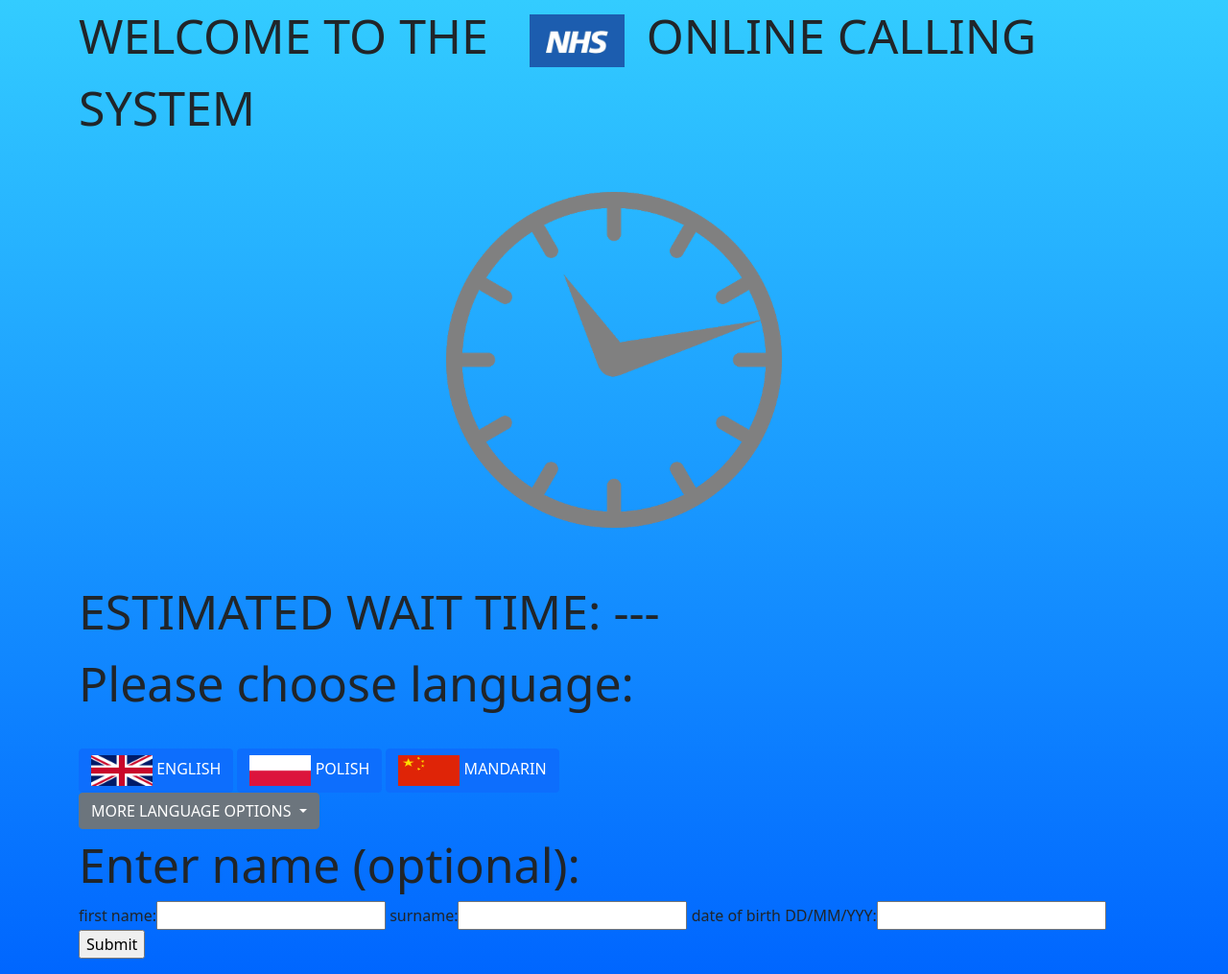
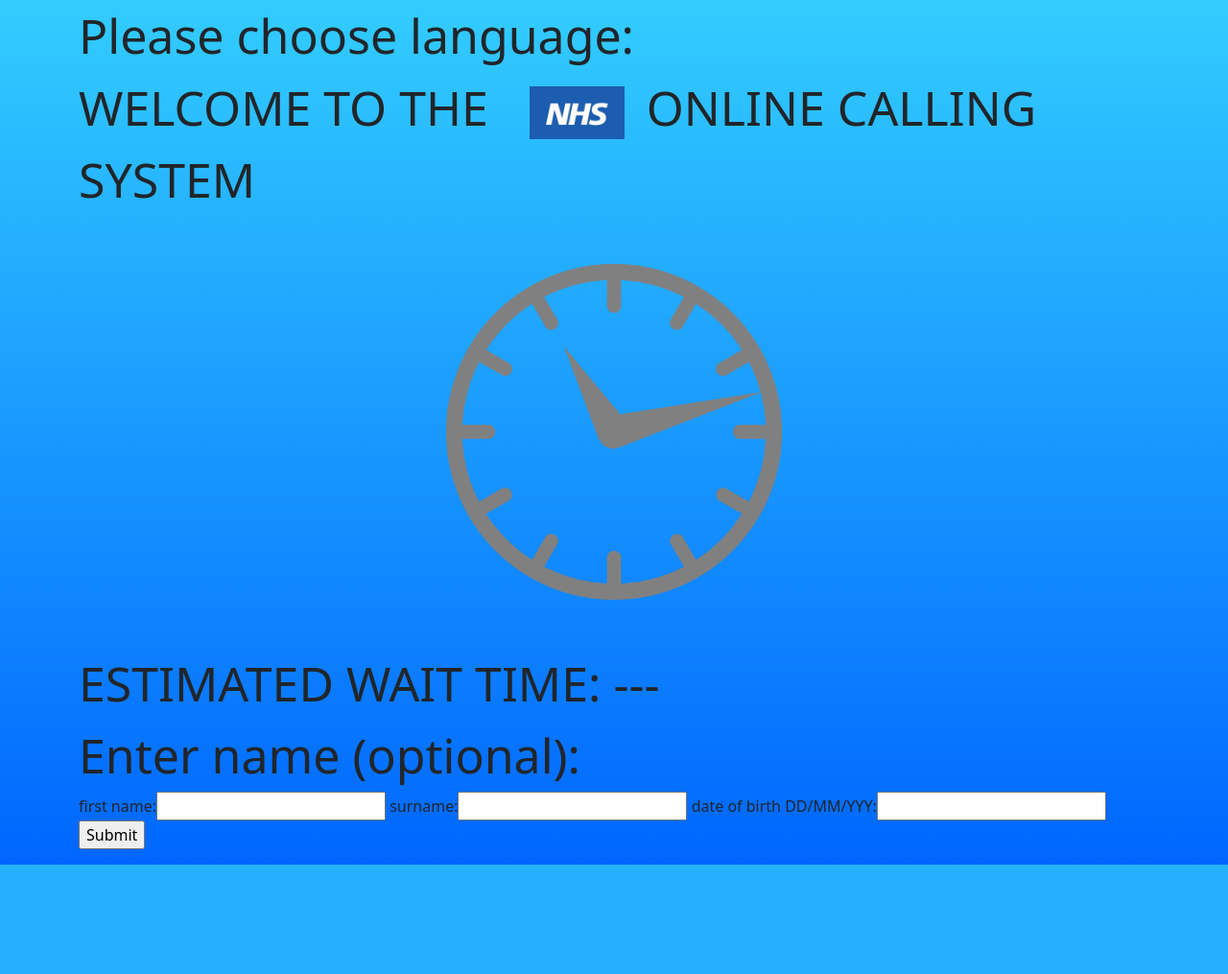
Before and after one commit to UCLComputerScience/COMP0016_Team34.github.io, a Django app: page / in a window 1280 px wide. Shown: the whole page at 96% size. After the commit the page ends 901 px from the top, so only its background shows below. Run offline with Django 3.2, Linux system fonts and the light colour scheme.

Commit message:
Update index.html

```diff
--- a/Django/templates/caller/index.html
+++ b/Django/templates/caller/index.html
@@ -9,6 +9,30 @@
 		<link href="https://cdn.jsdelivr.net/npm/bootstrap@5.0.0-beta1/dist/css/bootstrap.min.css" rel="stylesheet" integrity="sha384-giJF6kkoqNQ00vy+HMDP7azOuL0xtbfIcaT9wjKHr8RbDVddVHyTfAAsrekwKmP1" crossorigin="anonymous">
 
 	</head>
+
+
+	<div class="container">
+		<div class="row">
+			<div class="col"></div>
+			<div class="col-12">
+				<div class="introtext">
+					Please choose language:
+				</div>
+
+				<div id="google_translate_element"></div>
+
+				<script type="text/javascript">
+				function googleTranslateElementInit() {
+					  new google.translate.TranslateElement({pageLanguage: 'en'}, 'google_translate_element');
+				}
+				</script>
+
+				<script type="text/javascript" src="//translate.google.com/translate_a/element.js?cb=googleTranslateElementInit"></script>
+
+			</div>
+			<div class="col"></div>
+		</div>
+	</div>
 
 
 	<body>
@@ -49,42 +73,8 @@
 				</div>
 			</div>
 
-			<div class="container">
-				<div class="row">
-					<div class="col"></div>
-					<div class="col-12">
-						<div class="introtext">
-							Please choose language:
-						</div>
-					</div>
-					<div class="col"></div>
-				</div>
-			</div>
 
-			<div class="container">
-				<div class="row">
-					<div class="col"></div>
-					<div class="col-12">
-						<div class="d-grid gap-2 d-md-block" style="padding: 30px 0 0 0;">
-  							<button class="btn btn-primary" type="button"><img src="{% static '/caller/uk_flag.png' %}" style="width: 64px;height: 32px; margin: auto;"/> ENGLISH</button>
-  							<button class="btn btn-primary" type="button"><img src="{% static '/caller/polish_flag.png' %}" style="width: 64px;height: 32px;"/> POLISH</button>
-  							<button class="btn btn-primary" type="button"><img src="{% static '/caller/china_flag.png' %}" style="width: 64px;height: 32px;"/> MANDARIN</button>
-  							<div class="dropdown">
-							  <a class="btn btn-secondary dropdown-toggle" href="#" role="button" id="dropdownMenuLink" data-bs-toggle="dropdown" aria-expanded="false">
-							    MORE LANGUAGE OPTIONS
-							  </a>
 
-							  <ul class="dropdown-menu" aria-labelledby="dropdownMenuLink">
-							    <li><a class="dropdown-item" href="#"><button class="btn btn-primary" type="button"><img src="{% static '/caller/pakistan_flag.png' %}" style="width: 64px;height: 32px; margin: auto;"/> URDU</button></a></li>
-							    <li><a class="dropdown-item" href="#"><button class="btn btn-primary" type="button"><img src="{% static '/caller/saudi_flag.png' %}" style="width: 64px;height: 32px; margin: auto;"/> ARABIC</button></a></li>
-							    <li><a class="dropdown-item" href="#"><button class="btn btn-primary" type="button"><img src="{% static '/caller/spain_flag.png' %}" style="width: 64px;height: 32px; margin: auto;"/> SPANISH</button></a></li>
-							  </ul>
-							</div>
-						</div>
-					</div>
-					<div class="col"></div>
-				</div>
-			</div>
 
 			<div class="container">
 				<div class="row">
```
